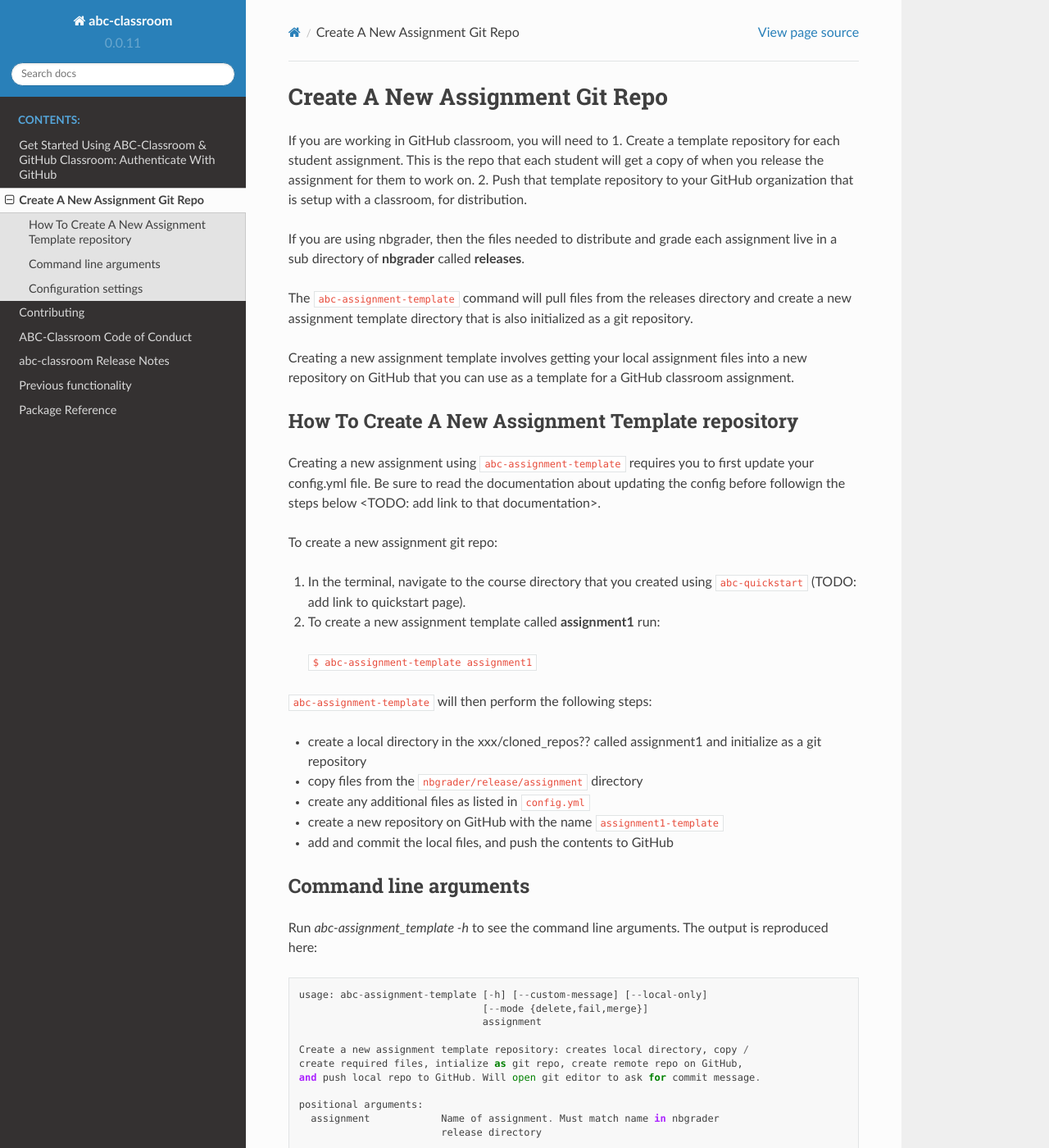
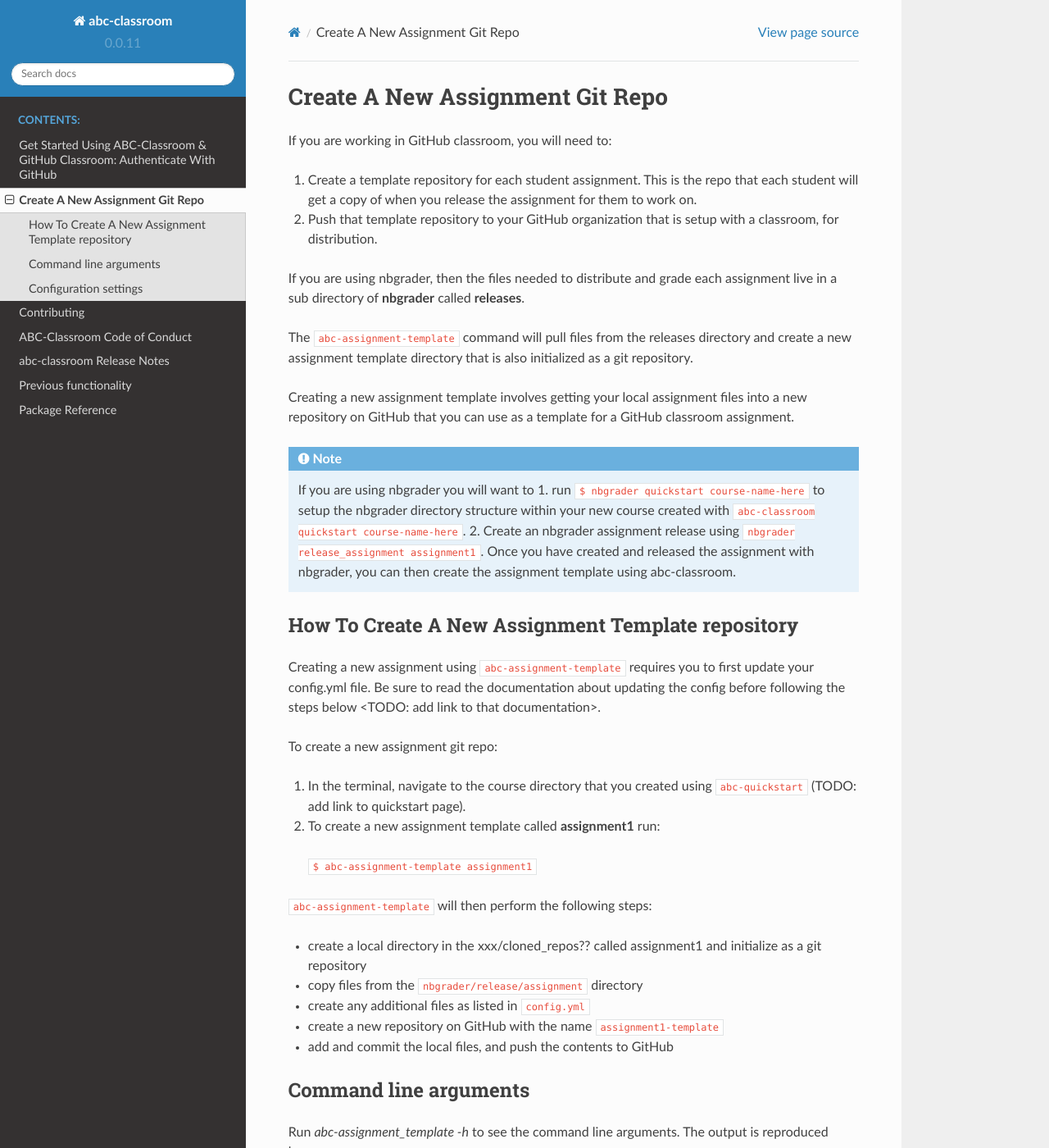
Before and after one commit to earthlab/abc-classroom, a Sphinx documentation site: the page built from docs/new_assignment.rst, in a window 1280 px wide and 1400 px high. Shown: the whole window at 82% size. Built offline with Sphinx 7.4.7 and the Read the Docs theme 2.0.0, drawn with Linux system fonts in a browser that asks for light colours.

```diff
--- a/docs/new_assignment.rst
+++ b/docs/new_assignment.rst
@@ -1,7 +1,8 @@
 Create A New Assignment Git Repo
 --------------------------------
 
-If you are working in GitHub classroom, you will need to
+If you are working in GitHub classroom, you will need to:
+
 1. Create a template repository for each student assignment. This is the repo that each student will get a copy of when you release the assignment for them to work on.
 2. Push that template repository to your GitHub organization that is setup with a classroom, for distribution.
 
@@ -17,12 +18,20 @@ files into
 a new repository on GitHub that you can use as a template for a GitHub
 classroom assignment.
 
+.. note::
+   If you are using nbgrader you will want to 1. run ``$ nbgrader quickstart course-name-here``
+   to setup the nbgrader directory structure within your new course created with
+   ``abc-classroom quickstart course-name-here``. 2. Create an nbgrader assignment
+   release using ``nbgrader release_assignment assignment1``. Once you have
+   created and released the assignment with nbgrader, you can then
+   create the assignment template using abc-classroom.
+
 How To Create A New Assignment Template repository
 ==================================================
 
 Creating a new assignment using ``abc-assignment-template`` requires you to first
 update your config.yml file. Be sure to read the documentation about updating the config
-before followign the steps below <TODO: add link to that documentation>.
+before following the steps below <TODO: add link to that documentation>.
 
 To create a new assignment git repo:
 
```
Also changed, not shown: docs/get-started.rst (+4 -4 lines), 1 other file.
